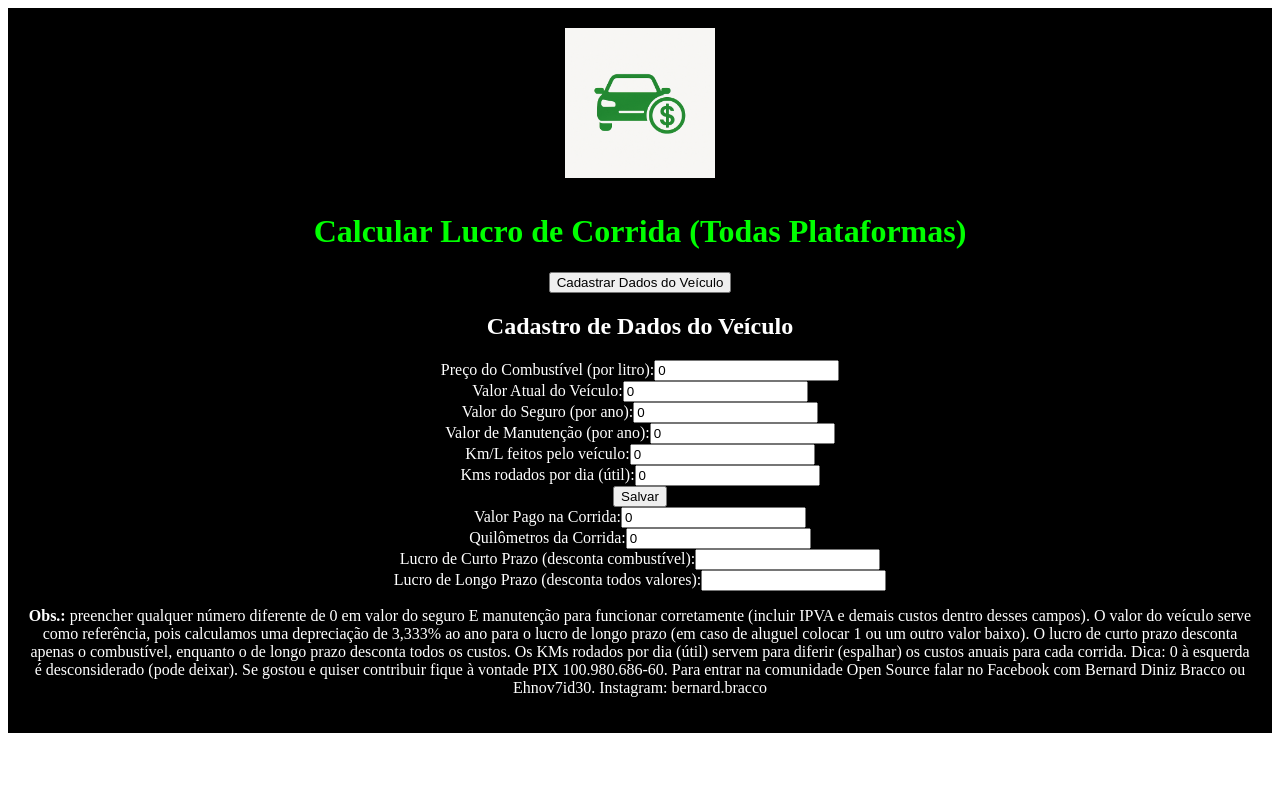
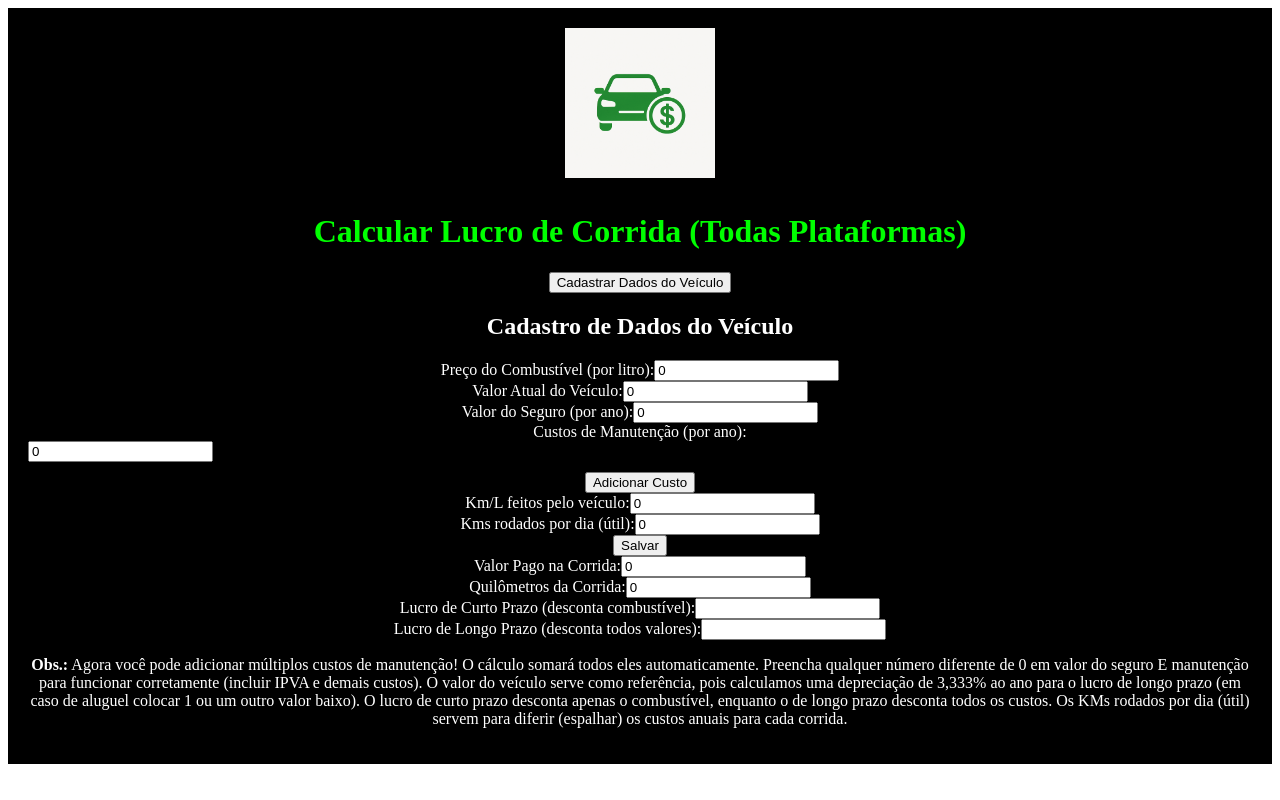
Before and after one commit to bracco42/AppLucro.com, a Next.js app: page / in a window 1280 px wide. Both pictures are taken after a click on the button "Cadastrar Dados do Veículo". Built offline with nearby package versions, Linux system fonts and the light colour scheme.

Commit message:
Update page.tsx - deepseek com nova funcionalidade custo manutencao

```diff
--- a/app/page.tsx
+++ b/app/page.tsx
@@ -6,7 +6,7 @@ export default function CalculoLucro() {
   const [precoCombustivel, setPrecoCombustivel] = useState(0);
   const [valorVeiculo, setValorVeiculo] = useState(0);
   const [valorSeguro, setValorSeguro] = useState(0);
-  const [valorManutencao, setValorManutencao] = useState(0);
+  const [custosManutencao, setCustosManutencao] = useState<{id: number, valor: number}[]>([{id: 1, valor: 0}]);
   const [kmPorLitro, setKmPorLitro] = useState(0);
   const [kmsPorDia, setKmsPorDia] = useState(0);
   const [valorCorrida, setValorCorrida] = useState(0);
@@ -17,10 +17,10 @@ export default function CalculoLucro() {
 
   useEffect(() => {
     calcularLucros();
-  }, [precoCombustivel, valorVeiculo, valorSeguro, valorManutencao, kmPorLitro, kmsPorDia, valorCorrida, kmsRodados]);
+  }, [precoCombustivel, valorVeiculo, valorSeguro, custosManutencao, kmPorLitro, kmsPorDia, valorCorrida, kmsRodados]);
 
   const calcularLucros = () => {
-    if ([precoCombustivel, valorVeiculo, valorSeguro, valorManutencao, kmPorLitro, kmsPorDia, valorCorrida, kmsRodados].some(val => val <= 0 || isNaN(val))) {
+    if ([precoCombustivel, valorVeiculo, valorSeguro, kmPorLitro, kmsPorDia, valorCorrida, kmsRodados].some(val => val <= 0 || isNaN(val))) {
       setLucroCurtoPrazo(null);
       setLucroLongoPrazo(null);
       return;
@@ -31,10 +31,29 @@ export default function CalculoLucro() {
     const lucroCurto = valorCorrida - custoCombustivelCorrida;
     setLucroCurtoPrazo(lucroCurto);
 
-    const custoManutencaoCorrida = ((valorManutencao + valorSeguro) || (0.03333 * valorVeiculo)) * kmsRodados / (kmsPorDia * 252);
+    // Soma todos os custos de manutenção
+    const totalManutencaoAnual = custosManutencao.reduce((total, custo) => total + custo.valor, 0);
+
+    const custoManutencaoCorrida = ((totalManutencaoAnual + valorSeguro) || (0.03333 * valorVeiculo)) * kmsRodados / (kmsPorDia * 252);
     const depreciaçãoVeiculo = (valorVeiculo * 0.03333 * kmsRodados) / (kmsPorDia * 252);
     const lucroLongo = valorCorrida - custoCombustivelCorrida - custoManutencaoCorrida - depreciaçãoVeiculo;
     setLucroLongoPrazo(lucroLongo);
+  };
+
+  const adicionarCustoManutencao = () => {
+    setCustosManutencao([...custosManutencao, {id: Date.now(), valor: 0}]);
+  };
+
+  const removerCustoManutencao = (id: number) => {
+    if (custosManutencao.length > 1) {
+      setCustosManutencao(custosManutencao.filter(custo => custo.id !== id));
+    }
+  };
+
+  const atualizarCustoManutencao = (id: number, valor: number) => {
+    setCustosManutencao(custosManutencao.map(custo =>
+      custo.id === id ? {...custo, valor: parseFloat(valor.toString()) || 0} : custo
+    ));
   };
 
   return (
@@ -58,10 +77,27 @@ export default function CalculoLucro() {
             <label>Valor do Seguro (por ano):</label>
             <input type="number" value={valorSeguro} onChange={(e) => setValorSeguro(parseFloat(e.target.value) || 0)} required />
           </div>
+
           <div>
-            <label>Valor de Manutenção (por ano):</label>
-            <input type="number" value={valorManutencao} onChange={(e) => setValorManutencao(parseFloat(e.target.value) || 0)} required />
+            <label>Custos de Manutenção (por ano):</label>
+            {custosManutencao.map((custo) => (
+              <div key={custo.id} style={{display: 'flex', marginBottom: '10px'}}>
+                <input
+                  type="number"
+                  value={custo.valor}
+                  onChange={(e) => atualizarCustoManutencao(custo.id, parseFloat(e.target.value))}
+                  required
+                />
+                {custosManutencao.length > 1 && (
+                  <button onClick={() => removerCustoManutencao(custo.id)} style={{marginLeft: '10px'}}>
+                    Remover
+                  </button>
+                )}
+              </div>
+            ))}
+            <button onClick={adicionarCustoManutencao}>Adicionar Custo</button>
           </div>
+
           <div>
             <label>Km/L feitos pelo veículo:</label>
             <input type="number" value={kmPorLitro} onChange={(e) => setKmPorLitro(parseFloat(e.target.value) || 0)} required />
@@ -93,7 +129,7 @@ export default function CalculoLucro() {
       </div>
 
       <p>
-        <strong>Obs.:</strong> preencher qualquer número diferente de 0 em valor do seguro E manutenção para funcionar corretamente (incluir IPVA e demais custos dentro desses campos). O valor do veículo serve como referência, pois calculamos uma depreciação de 3,333% ao ano para o lucro de longo prazo (em caso de aluguel colocar 1 ou um outro valor baixo). O lucro de curto prazo desconta apenas o combustível, enquanto o de longo prazo desconta todos os custos. Os KMs rodados por dia (útil) servem para diferir (espalhar) os custos anuais para cada corrida. Dica: 0 à esquerda é desconsiderado (pode deixar). Se gostou e quiser contribuir fique à vontade PIX 100.980.686-60. Para entrar na comunidade Open Source falar no Facebook com Bernard Diniz Bracco ou Ehnov7id30. Instagram: bernard.bracco
+        <strong>Obs.:</strong> Agora você pode adicionar múltiplos custos de manutenção! O cálculo somará todos eles automaticamente. Preencha qualquer número diferente de 0 em valor do seguro E manutenção para funcionar corretamente (incluir IPVA e demais custos). O valor do veículo serve como referência, pois calculamos uma depreciação de 3,333% ao ano para o lucro de longo prazo (em caso de aluguel colocar 1 ou um outro valor baixo). O lucro de curto prazo desconta apenas o combustível, enquanto o de longo prazo desconta todos os custos. Os KMs rodados por dia (útil) servem para diferir (espalhar) os custos anuais para cada corrida.
       </p>
     </div>
   );
```
